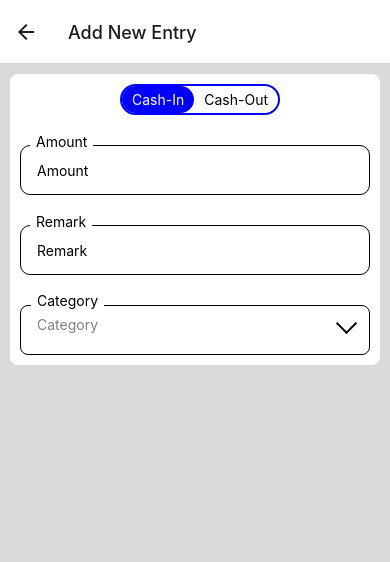
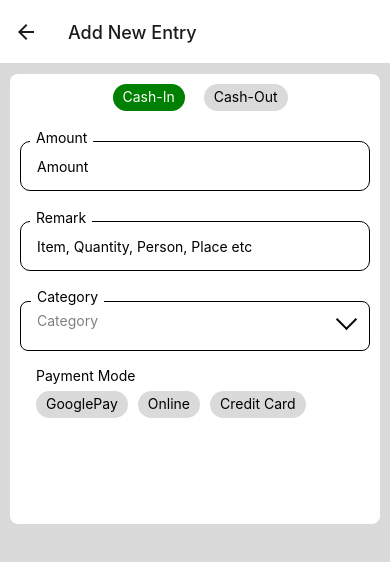
Before and after one commit to Santosh-Punase/FinanceApp, a React Native app: screen /AddNew in a window 390 px wide. Shown: the top 562 px of the page. Built offline with nearby package versions, Linux system fonts and the light colour scheme; what expo-linking would draw is missing.

Commit message:
added button and payment mode data

```diff
--- /dev/null
+++ b/components/Button.tsx
@@ -0,0 +1,40 @@
+import { Text, StyleSheet, TouchableOpacity, TouchableOpacityProps } from "react-native";
+
+type ButtonType = 'success' | 'error' | 'primary';
+
+export function Button({ onPress, label, rounded, selected, style, buttonType = "primary", ...rest }: TouchableOpacityProps & { label: string, rounded?: boolean, buttonType?: ButtonType, selected: boolean }) {
+
+  return (
+    <TouchableOpacity
+      onPress={onPress}
+      style={[styles.wrapper, style, rounded ? { borderRadius: 14 } : {}]}
+      { ...rest }
+    >
+      <Text style={[styles.buttonLabel, selected ? styles[buttonType] : {}]}>{label}</Text>
+    </TouchableOpacity>
+  );
+}
+
+const styles = StyleSheet.create({
+  wrapper: {
+    backgroundColor: '#dadada',
+  },
+  buttonLabel: {
+    paddingTop: 4,
+    paddingBottom: 6,
+    paddingHorizontal: 10,
+    borderRadius: 14,
+  },
+  success: {
+    color: '#fff',
+    backgroundColor: 'green',
+  },
+  error: {
+    color: '#fff',
+    backgroundColor: 'red',
+  },
+  primary: {
+    color: '#fff',
+    backgroundColor: 'blue',
+  },
+});
--- a/components/Transactions/NewEntryCard.tsx
+++ b/components/Transactions/NewEntryCard.tsx
@@ -4,6 +4,7 @@ import { Platform, StyleSheet, TouchableOpacity } from 'react-native';
 
 import { Text, View } from '../../components/Themed';
 import { Transaction, TransactionType } from '../../types';
+import { Button } from '../Button';
 import { Card } from '../Card';
 import { Input } from '../Input';
 
@@ -18,41 +19,67 @@ export default function NewEntryCard({ navigation, category }: any) {
   }
   const [entry, setEntry] = useState<Transaction>(entryInitialState)
 
+  const paymentModes = ['GooglePay', 'Online', 'Credit Card'];
+
+  const updateEntry = (key: keyof Transaction, value: string ) => {
+    setEntry({ ...entry, [key]: value })
+  }
+
   useEffect(() => {
-    setEntry({ ...entry, category })
+    updateEntry('category', category);
   }, [category]);
 
   const changeTransactionType = (transactionType: TransactionType) => {
-    setEntry({ ...entry, transactionType });
-  }
-
-  const onAmountChange = (amount: string) => {
-    setEntry({ ...entry, amount });
-  }
-
-  const onRemarkChange = (remark: string) => {
-    setEntry({ ...entry, remark });
+    updateEntry('transactionType', transactionType);
   }
 
   return (
-    <Card style={[{ flexDirection: 'column' }]}>
+    <Card style={[{ flexDirection: 'column', height: 450 }]}>
       <View style={[styles.row, { justifyContent: 'center' }]}>
-        <View style={[{ marginLeft: 10, flexDirection: 'row', backgroundColor: '#fff', borderRadius: 16, borderWidth: 2, borderColor: 'blue', }]}>
-          <TouchableOpacity activeOpacity={1} onPress={() => changeTransactionType('Cash-In')}><Text style={[styles.transactionButton, [entry.transactionType === 'Cash-In' ? styles.transactionButtonSelected : { }]]}>Cash-In</Text></TouchableOpacity>
-          <TouchableOpacity activeOpacity={1} onPress={() => changeTransactionType('Cash-Out')}><Text style={[styles.transactionButton, [entry.transactionType === 'Cash-Out' ? styles.transactionButtonSelected : { }]]}>Cash-Out</Text></TouchableOpacity>
+        <View style={[{ marginLeft: 10, flexDirection: 'row', width: '50%', justifyContent: 'space-between', }]}>
+          <Button
+            rounded
+            activeOpacity={1}
+            label='Cash-In'
+            selected={entry.transactionType === 'Cash-In'}
+            buttonType='success'
+            onPress={() => changeTransactionType('Cash-In')}
+          />
+          <Button
+            rounded
+            activeOpacity={1}
+            label='Cash-Out'
+            selected={entry.transactionType === 'Cash-Out'}
+            buttonType='error'
+            onPress={() => changeTransactionType('Cash-Out')}
+          />
         </View>
       </View>
       <View style={styles.row}>
-        <Input showLabel placeholder='Amount' value={entry.amount || ''} keyboardType='numeric' onChangeText={onAmountChange} />
+        <Input showLabel placeholder='Amount' value={entry.amount || ''} keyboardType='numeric' onChangeText={(amount) => updateEntry('amount', amount)} />
       </View>
       <View style={styles.row}>
-        <Input showLabel placeholder='Remark' value={entry.remark || ''} onChangeText={onRemarkChange} />
+        <Input showLabel label='Remark' placeholder='Item, Quantity, Person, Place etc' value={entry.remark || ''} onChangeText={(remark) => updateEntry('remark', remark)} />
       </View>
       <TouchableOpacity style={styles.dropdown} activeOpacity={1} onPress={() => navigation.navigate('Options')}>
         <Text style={styles.label}>Category</Text>
         <Text style={[entry.category ? {} : { color: 'gray' }]}>{entry.category || 'Category'}</Text>
         <View style={styles.dropdownIcon} />
       </TouchableOpacity>
+      <View style={styles.paymentModeWrapper}>
+        <Text style={styles.label}>Payment Mode</Text>
+        { paymentModes.map(paymentMode => (
+          <Button
+            key={paymentMode}
+            rounded
+            activeOpacity={1}
+            label={paymentMode}
+            style={[{ marginRight: 10, }]}
+            selected={entry.paymentMode === paymentMode}
+            onPress={() => updateEntry('paymentMode', paymentMode)}
+          />
+        ))}
+      </View>
     </Card>
   );
 }
@@ -63,15 +90,6 @@ const styles = StyleSheet.create({
     alignItems: 'center',
     marginBottom: 30,
   },
-  transactionButton: {
-    paddingVertical: 5,
-    paddingHorizontal: 10,
-    borderRadius: 14,
-  },
-  transactionButtonSelected: {
-    color: '#fff',
-    backgroundColor: 'blue',
-  },
   dropdown: {
     position: 'relative',
     flexDirection: 'row',
@@ -80,6 +98,7 @@ const styles = StyleSheet.create({
     height: 50,
     paddingHorizontal: 16,
     paddingVertical: 10,
+    marginBottom: 30,
   },
   label: {
     position: 'absolute',
@@ -100,4 +119,11 @@ const styles = StyleSheet.create({
     top: 10,
     transform: [{ rotateZ: '45deg' }],
   },
+  paymentModeWrapper: {
+    position: 'relative',
+    flexDirection: 'row',
+    flexWrap: 'wrap',
+    paddingHorizontal: 16,
+    paddingVertical: 10,
+  }
 });
```
